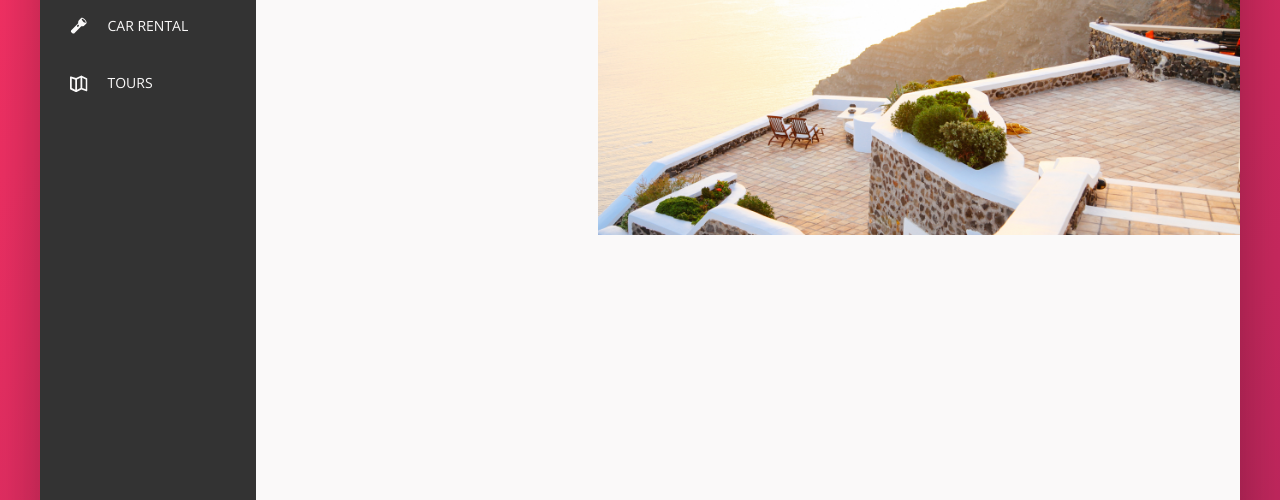
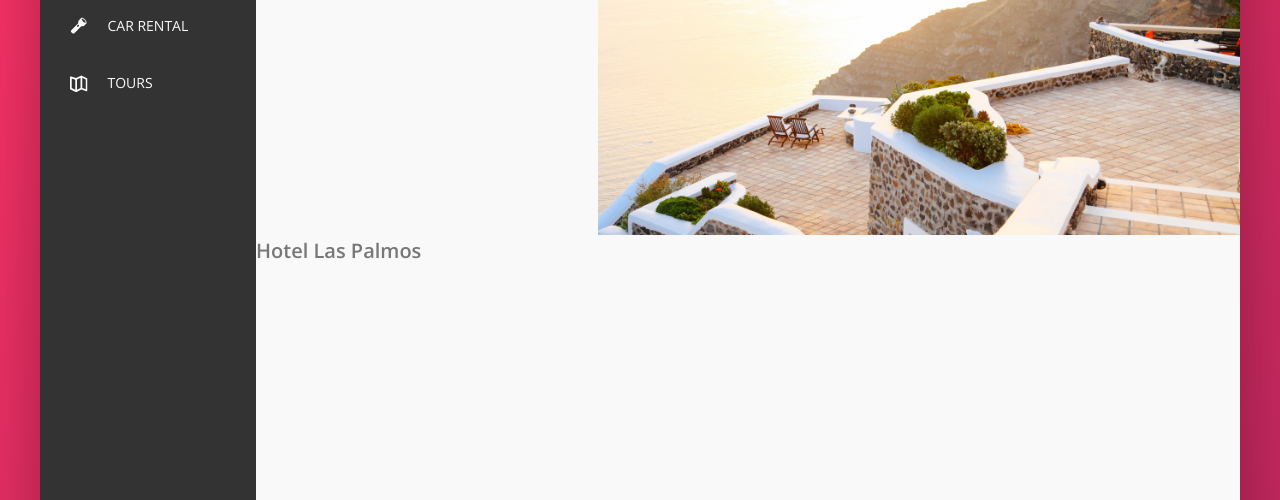
Before and after one commit to PatrickBoyn/Trillo, a website: page index.html in a window 1280 px wide. Shown: the part 300-800 px from the top of the page. Drawn offline with nearby package versions, Linux system fonts and the light colour scheme.

Commit message:
Added a div, and an h1.

```diff
--- a/index.html
+++ b/index.html
@@ -105,6 +105,9 @@
               <img src="img/hotel-3.jpg" alt="hotel 3" class="gallery__photo" />
             </figure>
           </div>
+          <div class="overview">
+            <h1 class="overview__heading">Hotel Las Palmos</h1>
+          </div>
         </main>
       </div>
     </div>
```
